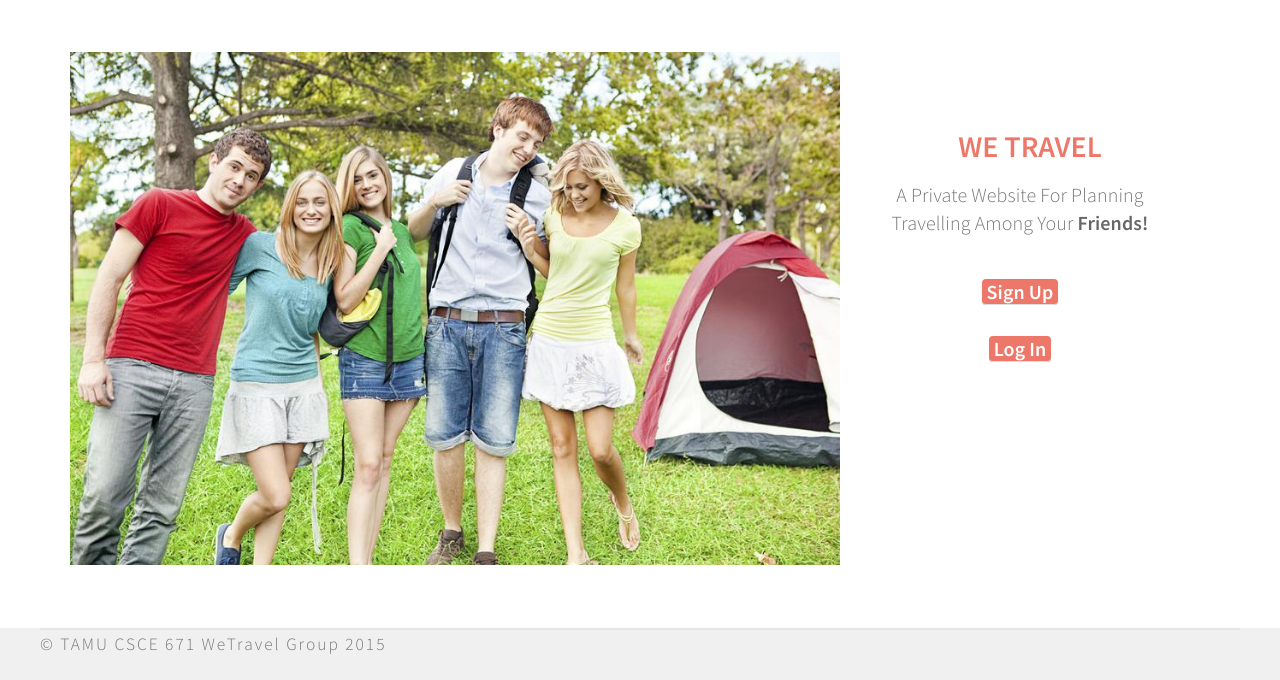
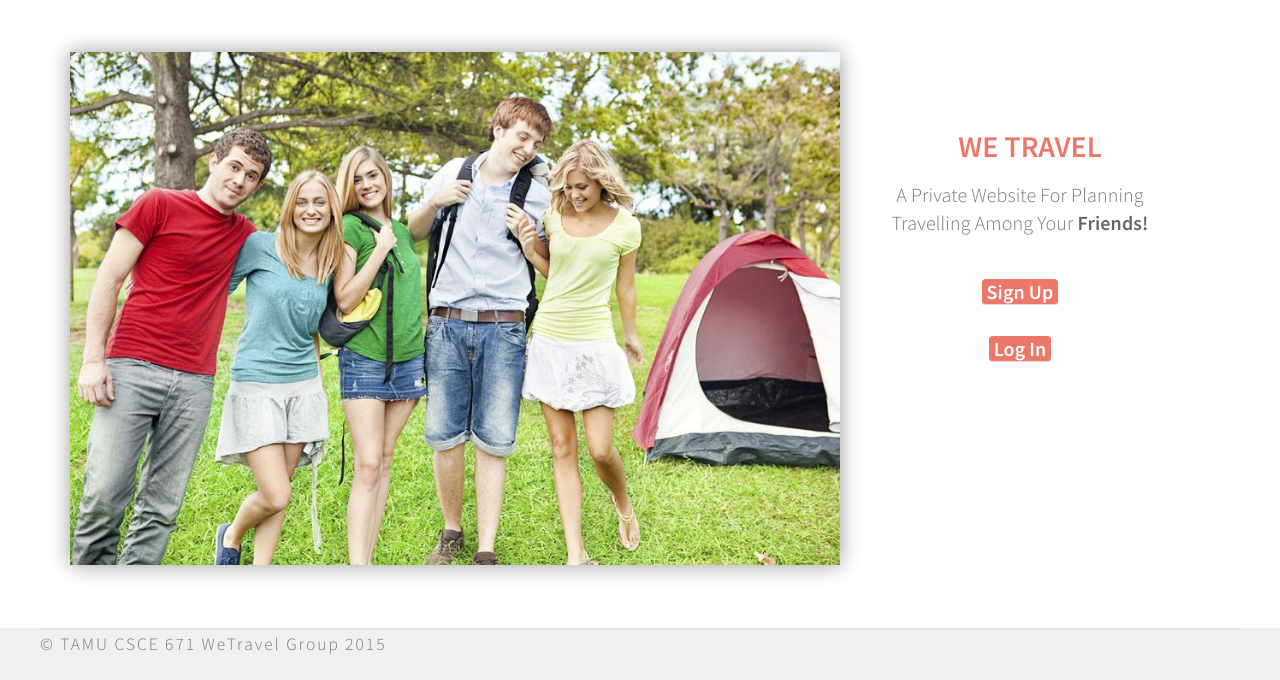
Before and after one commit to ShiyangChen/WeTravel-Website-Django, a Django app: page /wetravel/ in a window 1280 px wide. Shown: the part 152-832 px from the top of the page. Run offline with Django 3.2, Linux system fonts and the light colour scheme; parts of the project's set-up code (start-up, migrations or seed data) failed here and were passed over; some libraries are stand-ins or nearby versions.

Commit message:
front-page

```diff
--- a/static/css/settings_page.css
+++ b/static/css/settings_page.css
@@ -175,7 +175,6 @@ div.overlay  {
     height: 550px;
     margin-left: 30px;
     margin-right: 30px;
-    /*box-shadow: 0 0 20px rgba(0,0,0,0.4); */
     box-sizing: border-box;
 }
 
@@ -189,6 +188,7 @@ div.overlay  {
 
 #slideshow img {
 	width: 100%;
+	box-shadow: 0 0 20px rgba(0,0,0,0.4);
 }
 
 .web-discription {
```
